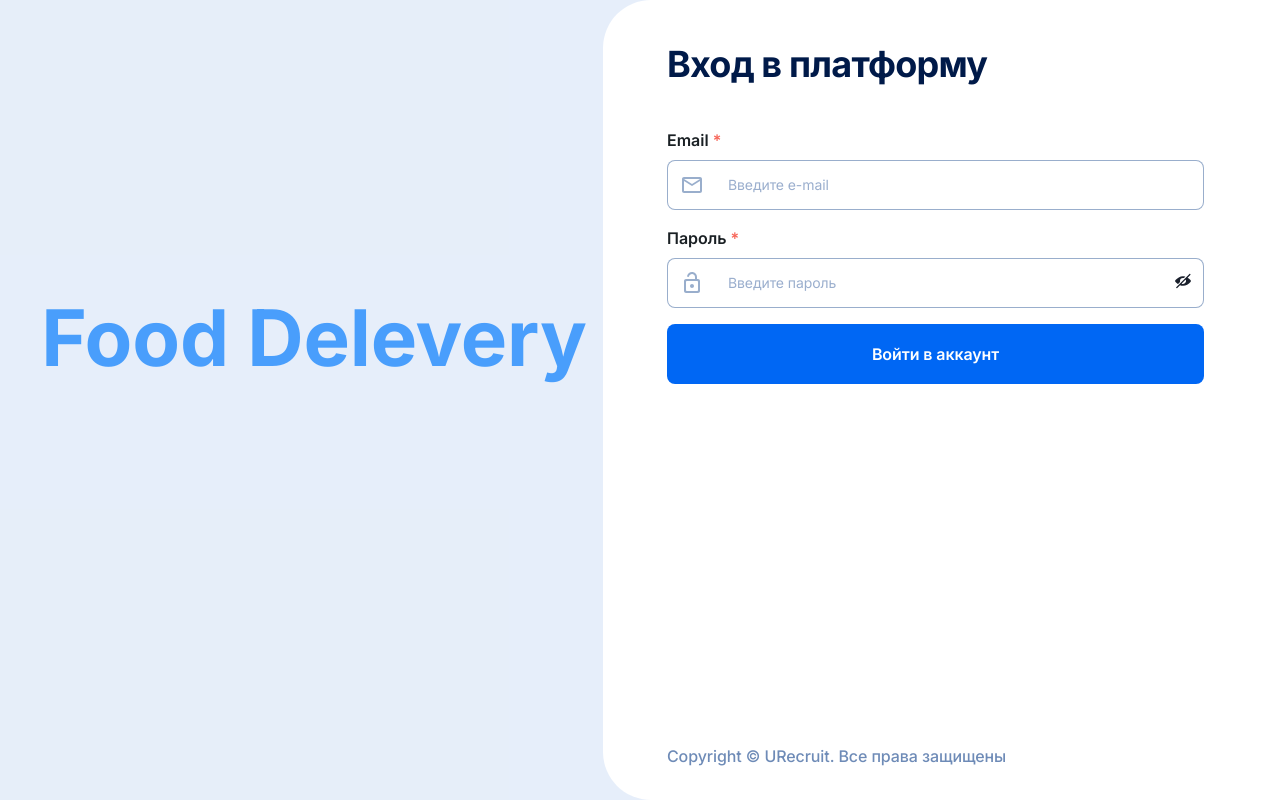
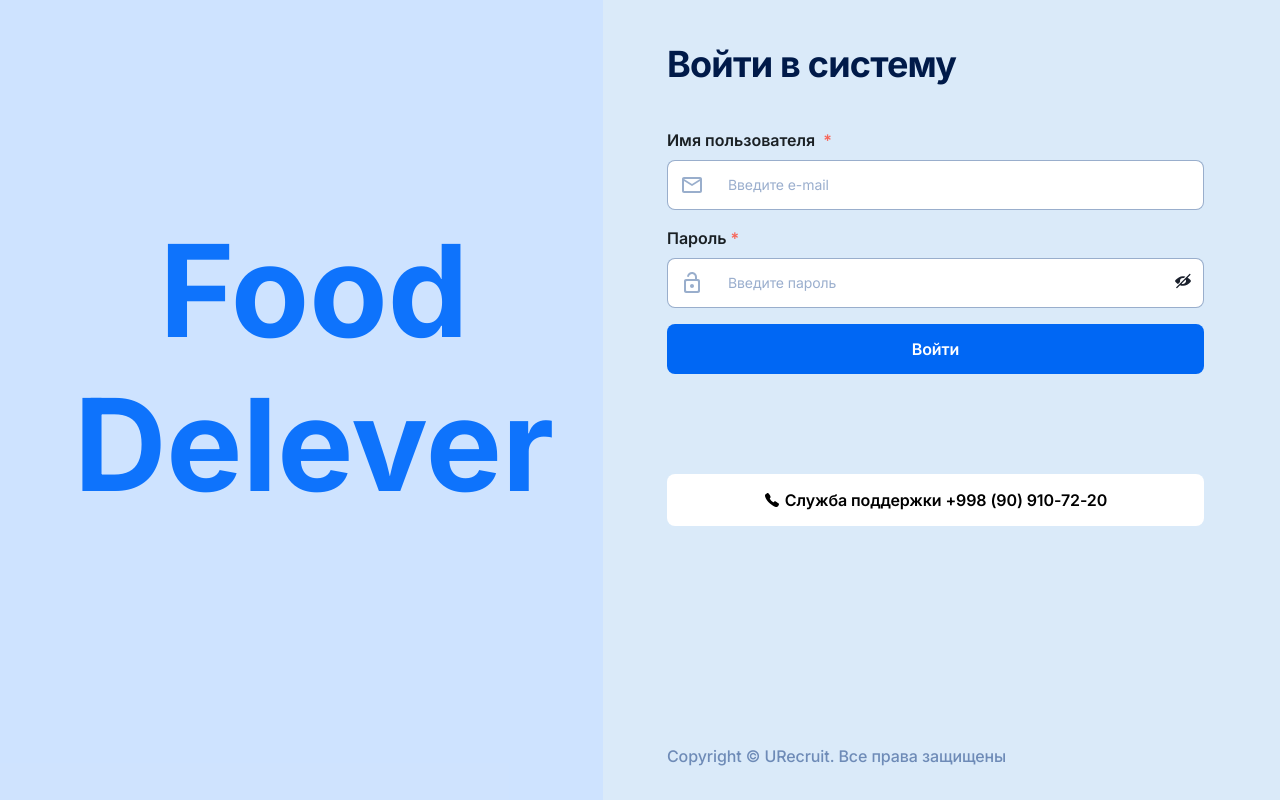
Before and after one commit to Abdurahmon-006/food_delivery_front, a React (Vite) app: page /auth/login in a window 1280 px wide. Built offline with nearby package versions, Linux system fonts and the light colour scheme; what mobx-persist-store would draw is missing.

Commit message:
Change Auth

```diff
--- a/src/Layouts/AuthLayout/AuthLayout.jsx
+++ b/src/Layouts/AuthLayout/AuthLayout.jsx
@@ -8,7 +8,7 @@ export const AuthLayout = () => {
     <>
       <Box className={cls.wrapper}>
         <Box className={cls.wrapperLeft}>
-          <h2 className={cls.title}>Food Delevery</h2>
+          <h2 className={cls.title}>Food Delever</h2>
         </Box>
         <Box className={cls.wrapperContent}>
           <Outlet />
--- a/src/Layouts/AuthLayout/styles.module.scss
+++ b/src/Layouts/AuthLayout/styles.module.scss
@@ -4,7 +4,8 @@
   align-items: start;
   height: 100vh;
   justify-content: space-between;
-  background: #9cbce941;
+  background: #0e73fc33;
+  gradiant: linear-gradient(180deg, #dfd3d380 50%, #6f95ca18 20%);
 
   .wrapperLeft {
     padding-top: 64px;
@@ -12,25 +13,22 @@
     width: 100%;
   }
   .title {
-    margin-top: 250px;
+    margin-top: 150px;
     margin-left: 25px;
     align-items: center;
     text-align: center;
-    color: $light-blue;
-    margin-bottom: 28px;
-    font-size: 78px;
+    color: #0e73fc;
+    margin-bottom: 68px;
+    font-size: 128px;
     font-weight: 700;
-    line-height: 80px;
-    line-height: 48px;
-    letter-spacing: -0.168px;
+    line-height: 154px;
   }
 
   .wrapperContent {
     max-width: 732px;
     width: 100%;
     height: 100vh;
-    border-radius: 48px 0px 0px 48px;
-    background-color: #fff;
+    background-color: #daeaf9;
     padding: 40px 76px 24px 64px;
   }
   @include breakpoint-down(750px) {
--- a/src/Layouts/MainLayout/MainLayout.jsx
+++ b/src/Layouts/MainLayout/MainLayout.jsx
@@ -6,12 +6,12 @@ import { Container } from 'components/Container';
 export const MainLayout = () => {
   return (
     <>
-      <Flex minHeight="100vh">
+      <Box className={cls.content}>
         <Sidebar />
         <Box className={cls.wrapper} id="outlet">
           <Outlet className={cls.outlet} />
         </Box>
-      </Flex>
+      </Box>
     </>
   );
 };
--- a/src/Layouts/MainLayout/styles.module.scss
+++ b/src/Layouts/MainLayout/styles.module.scss
@@ -1,14 +1,12 @@
 .content {
-  width: 100%;
+  display: flex;
   height: 100vmax;
-  background-color: #f8f9fa;
+  background-color: #fff;
 }
 
 .wrapper {
-  margin-left: 285px;
-  padding-right: 5px;
-  display: flex;
-  flex-direction: column;
-  align-items: start;
+  background-color: #fff;
+  width: 100%;
   height: 100%;
+  overflow: auto;
 }
--- a/src/components/Sidebar/styles.module.scss
+++ b/src/components/Sidebar/styles.module.scss
@@ -1,7 +1,7 @@
 .sidebar {
   position: fixed;
   font-family: Inter;
-  width: 280px;
+  width: 100%;
   height: 100vh;
   padding: 0 12px;
   background-color: #fff;
--- a/src/modules/Auth/Login/Login.jsx
+++ b/src/modules/Auth/Login/Login.jsx
@@ -9,7 +9,7 @@ import { CheckInput } from '../components/CheckInput';
 import { CopyRight } from '../components/CopyRight';
 import { AuthInputPassword } from '../components/AuthInputPassword';
 import { AuthInput } from '../components/AuthInput';
-
+import { IoCall } from 'react-icons/io5';
 export const Login = () => {
   const {
     onSubmit,
@@ -21,10 +21,11 @@ export const Login = () => {
 
   return (
     <Box>
-      <h1 className={cls.title}>Вход в платформу</h1>
+      <h1 className={cls.title}>Войти в систему </h1>
       <FormControl onSubmit={handleSubmit(onSubmit)} as="form">
         <AuthInput
-          label="Email"
+          label="Имя пользователя
+          "
           id="email"
           type="email"
           placeholder="Введите e-mail"
@@ -54,10 +55,14 @@ export const Login = () => {
           <Link className={cls.restorePassword} to="/auth/resetPassword">Забыли пароль?</Link>
         </Box> */}
         <Box className={cls.btnWrapper}>
-          <BtnSubmit height="60px" text="Войти в аккаунт" isPending={isPending} />
+          <BtnSubmit height="50px" text="Войти" isPending={isPending} />
         </Box>
         <CopyRight />
       </FormControl>
+      <Box className={cls.text}>
+        <IoCall />
+        <p>Служба поддержки +998 (90) 910-72-20</p>
+      </Box>
     </Box>
   );
 };
--- a/src/modules/Auth/Login/styles.module.scss
+++ b/src/modules/Auth/Login/styles.module.scss
@@ -19,7 +19,7 @@
 
 .restorePassword:hover {
   cursor: pointer;
-    transition: all .2s ease-in-out;
+  transition: all 0.2s ease-in-out;
   color: rgb(11, 3, 226);
 }
 
@@ -33,3 +33,19 @@
   display: flex;
   flex-direction: column;
 }
+.text {
+  margin-top: 100px;
+  padding: 10px;
+  margin-bottom: 16px;
+  color: #000000;
+  font-size: 16px;
+  font-weight: 600;
+  line-height: 32px;
+  letter-spacing: -0.006em;
+  display: flex;
+  gap: 5px;
+  justify-content: center;
+  align-items: center;
+  background-color: #fff;
+  border-radius: 8px;
+}
--- a/src/modules/Auth/Login/useLoginProps.js
+++ b/src/modules/Auth/Login/useLoginProps.js
@@ -30,7 +30,6 @@ export const useLoginProps = () => {
       onError: (error) => {
         setError('email', { message: error?.response?.data });
         setError('password', { message: error?.response?.data });
-        console.log('helloo');
       },
     });
   };
--- a/src/modules/Auth/components/AuthInput/styles.module.scss
+++ b/src/modules/Auth/components/AuthInput/styles.module.scss
@@ -48,14 +48,14 @@
 }
 
 .input.error {
-    color:  $required;
+  color: $required;
   font-size: 16px;
   font-style: normal;
   font-weight: 500;
   line-height: 20px;
   letter-spacing: -0.096px;
-    border: 2px solid  $required;
-    background:  $black-white-white;
+  border: 2px solid $required;
+  background: $black-white-white;
 }
 
 .required {
```
Also changed, not shown: src/components/Sidebar/Sidebar.jsx (+8 -7 lines), src/modules/Auth/components/AuthInput/AuthInput.jsx (+14 -14 lines). Lines whose indentation alone changed are shown as unchanged.
